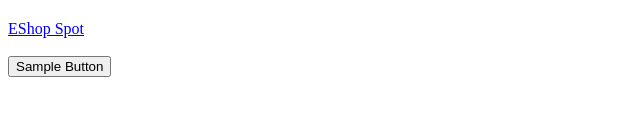
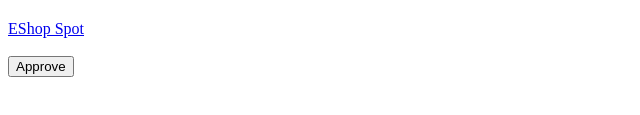
Before and after one commit to DS2248317/EBuy_1, a plain HTML site: page index.html in a window 1280 px wide. Shown: the part 461-576 px from the top of the page, 0-640 px from the left. Drawn offline with Linux system fonts and the light colour scheme.

Commit message:
Update index.html

```diff
--- a/index.html
+++ b/index.html
@@ -45,7 +45,7 @@ E-commerce (electronic commerce) is the buying and selling of goods and services
 <a href="https://sites.google.com/science.christuniversity.in/eshopspot/home"> EShop Spot </a><br>
   <br>
 
-  <button id="R2248317"> Sample Button </button>
+ <button id="alert-button" onclick="alert('The request has been approved!');">Approve</button>
 
 
 
```
